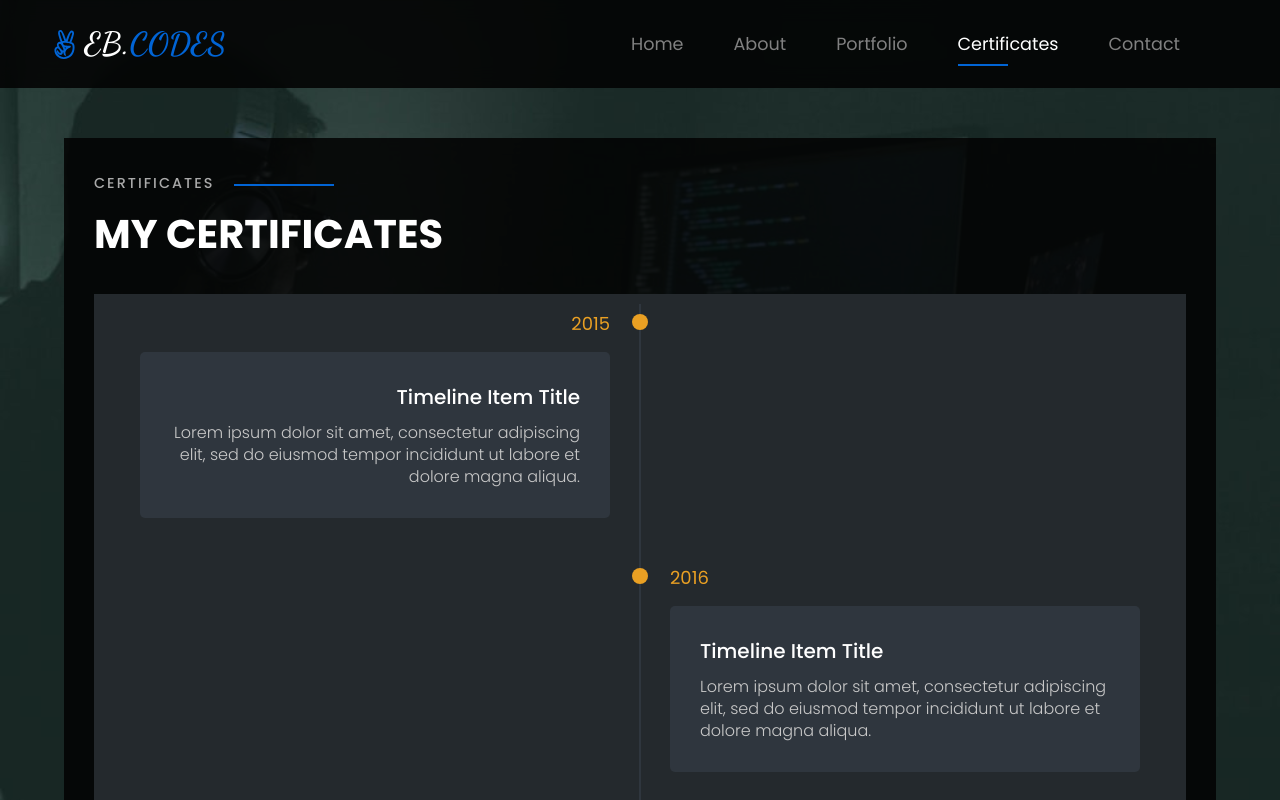
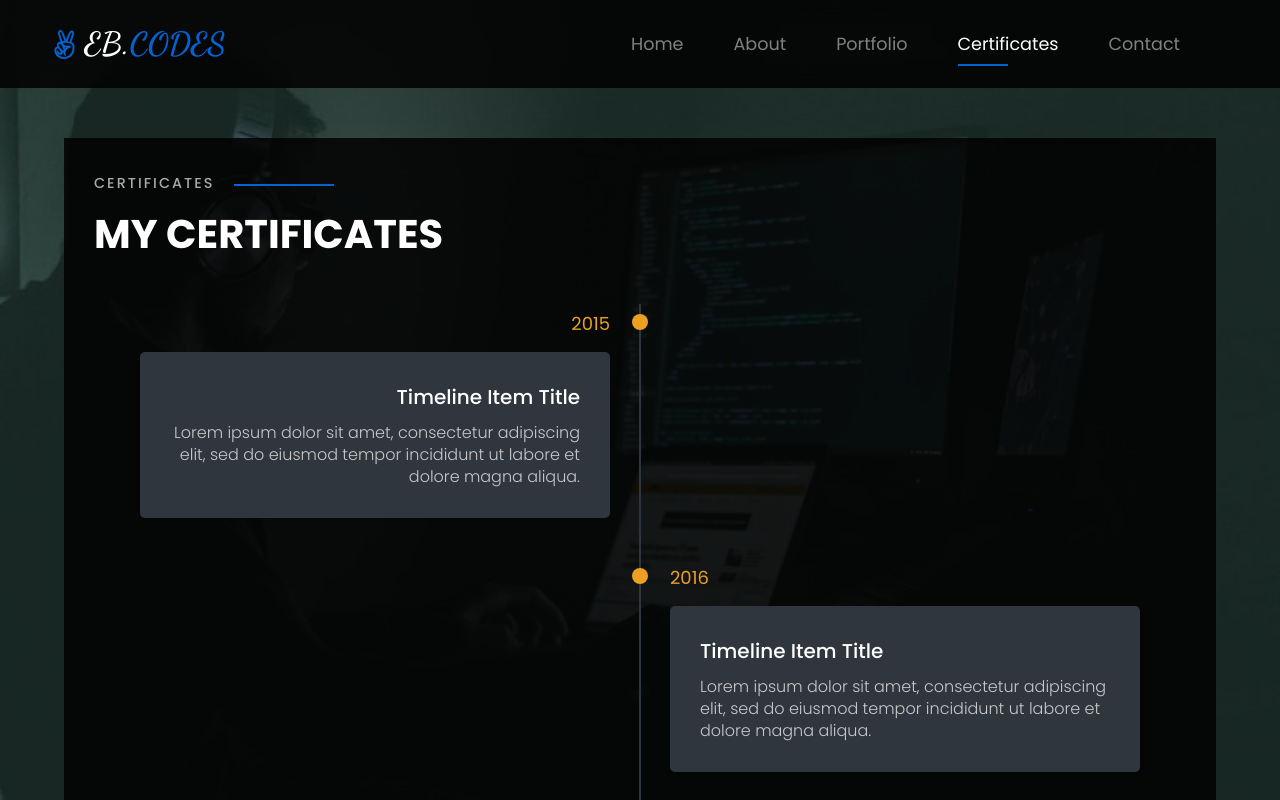
Before and after one commit to kwadwoambitious/My-Portfolio, a React (Create React App) app: page /certificates in a window 1280 px wide. Shown: the top 800 px of the page. Built offline with nearby package versions, Linux system fonts and the light colour scheme.

Commit message:
Made changes to this file

```diff
--- a/src/App.css
+++ b/src/App.css
@@ -370,7 +370,6 @@ body.active-modal {
   overflow-y: hidden;
 }
 .timeline-section{
-	background-color: #24292d;
 	min-height: 100vh;
 	padding: 10px 15px;
 }
```
